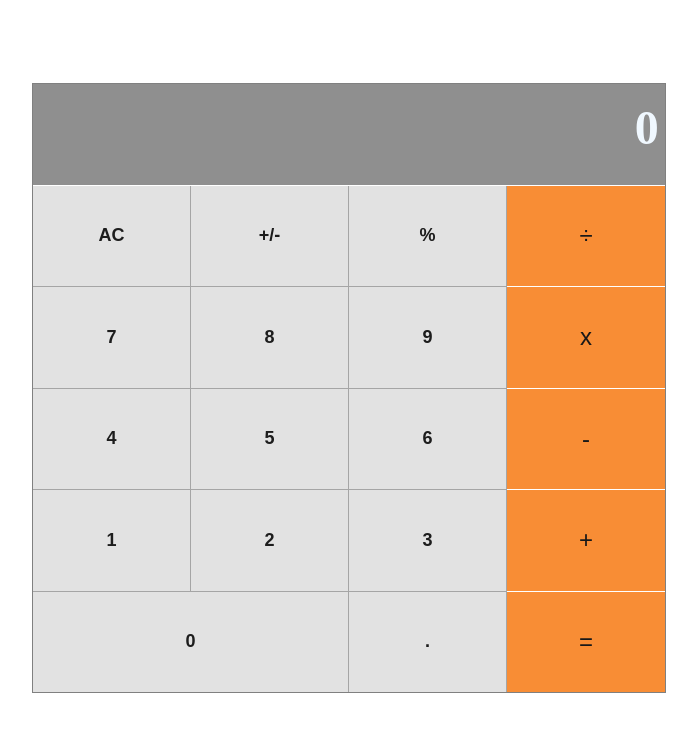
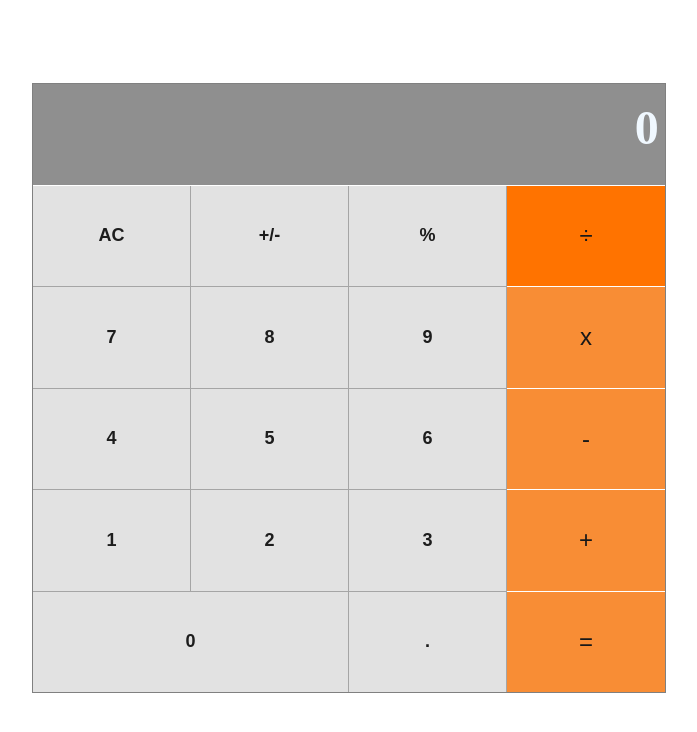
Before and after one commit to AmineHLub/math-magician, a React (Create React App) app: page / in a window 1280 px wide. In both pictures the pointer is over the button 877 px from the left and 235 px from the top of the page. Shown: the top 732 px of the page, without its empty margins (291-988 px from the left). Built offline with nearby package versions, Linux system fonts and the light colour scheme.

Commit message:
Add hover on buttons

```diff
--- a/src/App.css
+++ b/src/App.css
@@ -68,6 +68,14 @@
   cursor: pointer;
 }
 
+.Multipliers-Wrap > button:hover {
+  background-color: rgb(255, 115, 0);
+}
+
+.Numbers-Wrap > button:hover {
+  background-color: rgb(184, 184, 184);
+}
+
 .Numbers-Wrap > button:nth-child(13) {
   grid-area: 5 / 1 / 6 / 3;
 }
```
